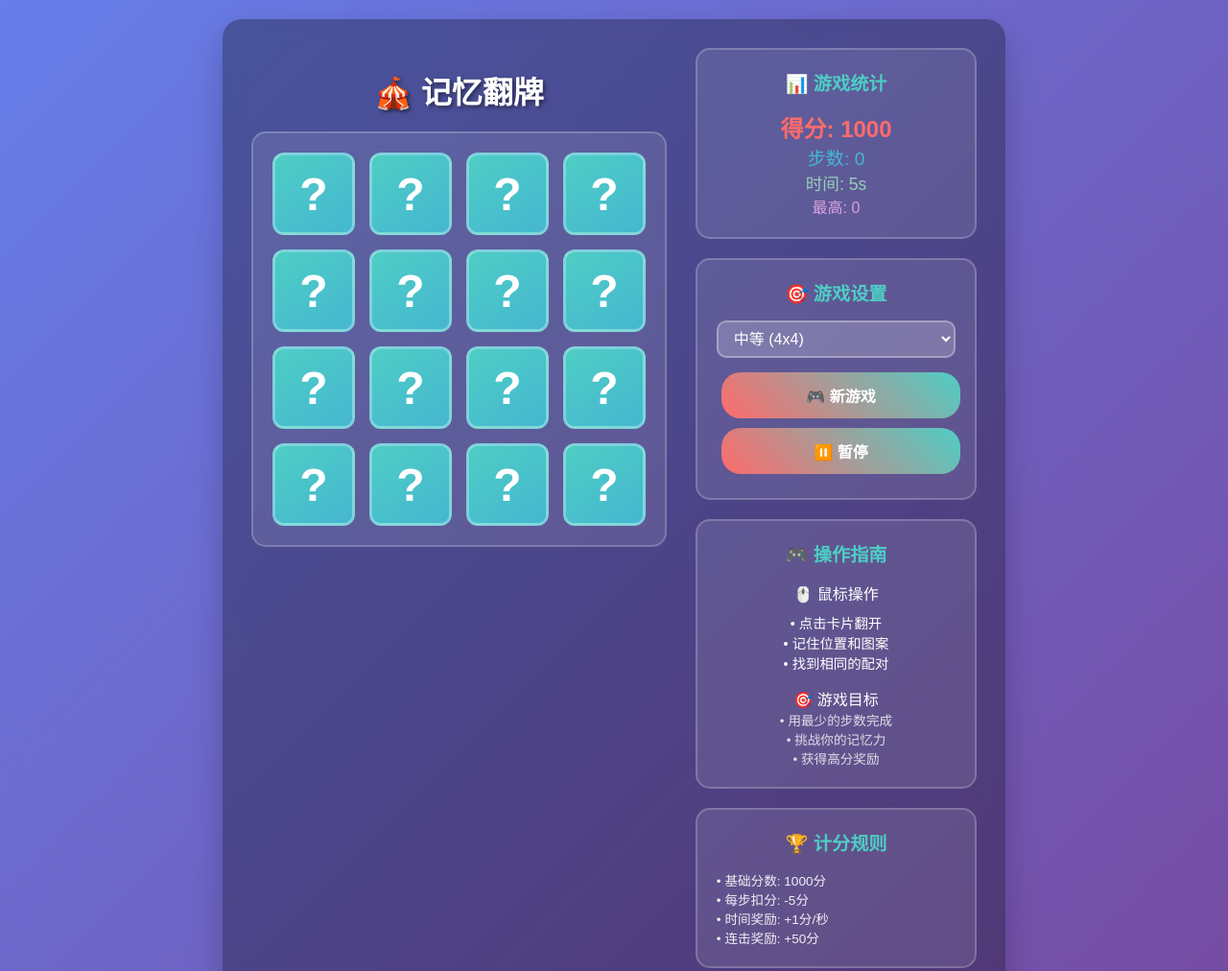
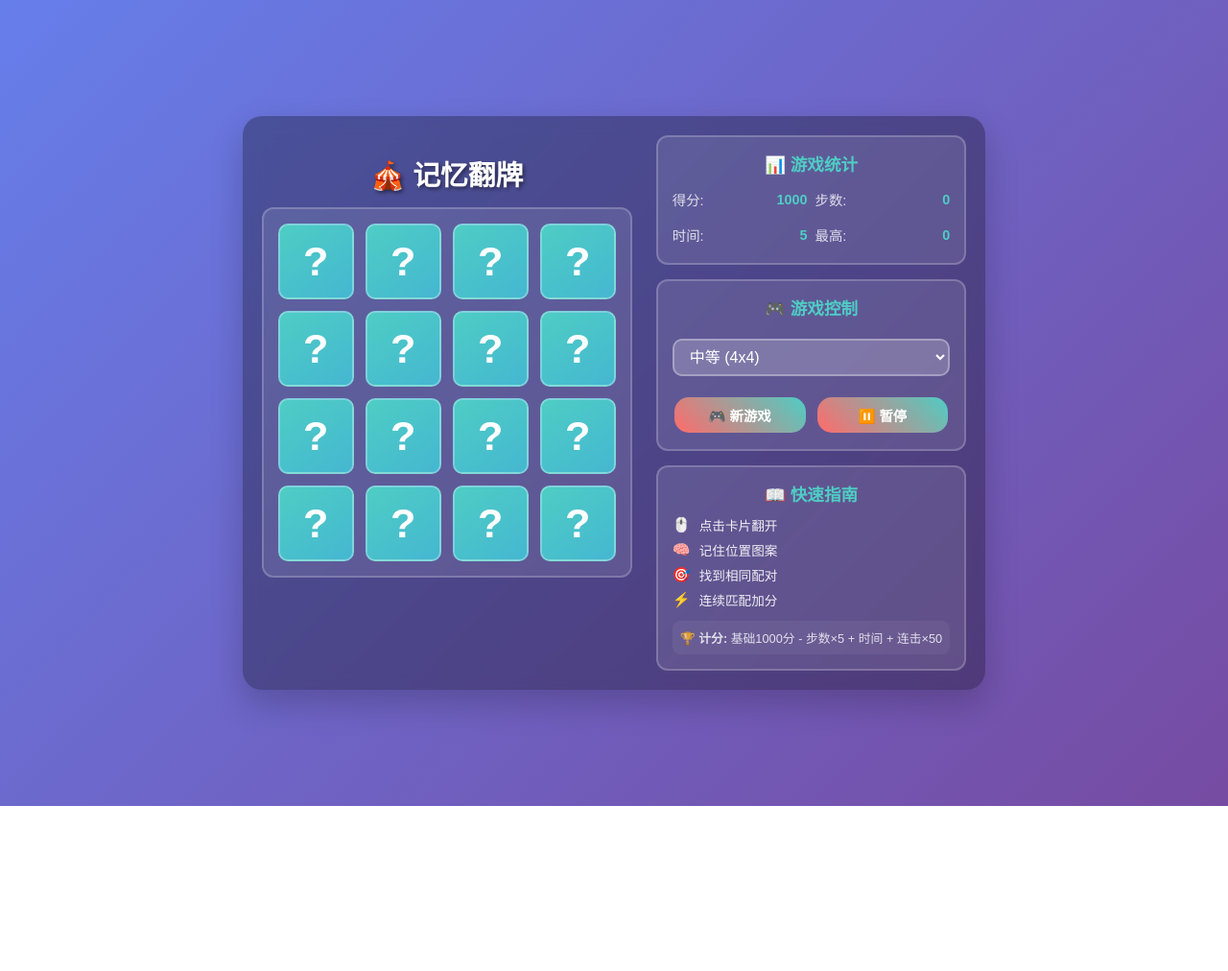
Before and after one commit to zhiweilu/game, a plain HTML site: page games/memory.html in a window 1280 px wide. Shown: the top 1012 px of the page at 96% size. After the commit the page ends 840 px from the top, so only its background shows below. Drawn offline with Linux system fonts and the light colour scheme.

Commit message:
优化记忆翻牌游戏界面布局，实现单屏显示
- 将右侧面板从4个info-box精简为3个紧凑布局
- 重新组织内容：游戏统计、游戏控制、快速指南
- 减少内边距和间距，优化空间利用率
- 添加紧凑的网格布局和统计显示
- 改进按钮样式，支持灵活布局
- 调整游戏容器最大高度为95vh，确保一屏显示
- 优化卡片网格和尺寸，减少占用空间
- 保持所有功能完整的同时提升空间效率

```diff
--- a/games/memory.html
+++ b/games/memory.html
@@ -19,12 +19,14 @@
 
         .game-container {
             display: flex;
-            gap: 30px;
+            gap: 25px;
             background: rgba(0,0,0,0.3);
-            padding: 30px;
+            padding: 20px;
             border-radius: 20px;
             backdrop-filter: blur(10px);
             box-shadow: 0 15px 35px rgba(0,0,0,0.2);
+            max-height: 95vh;
+            max-width: 1200px;
         }
 
         .game-board {
@@ -33,8 +35,8 @@
 
         .game-title {
             text-align: center;
-            margin-bottom: 20px;
-            font-size: 2em;
+            margin-bottom: 15px;
+            font-size: 1.8em;
             color: #fff;
             text-shadow: 2px 2px 4px rgba(0,0,0,0.5);
         }
@@ -42,25 +44,25 @@
         .memory-grid {
             display: grid;
             grid-template-columns: repeat(4, 1fr);
-            gap: 15px;
-            padding: 20px;
+            gap: 12px;
+            padding: 15px;
             background: rgba(255,255,255,0.1);
-            border-radius: 15px;
+            border-radius: 12px;
             border: 2px solid rgba(255,255,255,0.2);
         }
 
         .memory-card {
-            width: 80px;
-            height: 80px;
+            width: 75px;
+            height: 75px;
             background: linear-gradient(145deg, #4ecdc4, #45b7d1);
-            border-radius: 12px;
+            border-radius: 10px;
             display: flex;
             align-items: center;
             justify-content: center;
-            font-size: 2em;
+            font-size: 1.8em;
             cursor: pointer;
             transition: all 0.3s ease;
-            border: 3px solid rgba(255,255,255,0.3);
+            border: 2px solid rgba(255,255,255,0.3);
             position: relative;
             transform-style: preserve-3d;
         }
@@ -115,22 +117,24 @@
         .side-panel {
             display: flex;
             flex-direction: column;
-            gap: 20px;
-            min-width: 250px;
+            gap: 15px;
+            min-width: 280px;
+            max-height: 600px;
+            overflow-y: auto;
         }
 
         .info-box {
             background: rgba(255,255,255,0.1);
-            padding: 20px;
-            border-radius: 15px;
+            padding: 15px;
+            border-radius: 12px;
             border: 2px solid rgba(255,255,255,0.2);
             text-align: center;
         }
 
         .info-box h3 {
-            margin: 0 0 15px 0;
+            margin: 0 0 10px 0;
             color: #4ecdc4;
-            font-size: 1.2em;
+            font-size: 1.1em;
         }
 
         .score {
@@ -154,17 +158,97 @@
             color: #dda0dd;
         }
 
+        /* 紧凑统计样式 */
+        .compact-stats {
+            display: grid;
+            grid-template-columns: 1fr 1fr;
+            gap: 8px;
+            text-align: left;
+        }
+
+        .stat-item {
+            display: flex;
+            justify-content: space-between;
+            align-items: center;
+            padding: 4px 0;
+            font-size: 0.9em;
+        }
+
+        .stat-label {
+            color: rgba(255,255,255,0.8);
+        }
+
+        .stat-value {
+            font-weight: bold;
+            color: #4ecdc4;
+        }
+
+        /* 游戏控制样式 */
+        .game-controls {
+            display: flex;
+            flex-direction: column;
+            gap: 10px;
+        }
+
+        .control-buttons {
+            display: flex;
+            gap: 8px;
+        }
+
+        .control-buttons .game-btn {
+            flex: 1;
+            padding: 8px 12px;
+            font-size: 0.9em;
+        }
+
+        /* 快速指南样式 */
+        .quick-guide {
+            display: flex;
+            flex-direction: column;
+            gap: 6px;
+            margin-bottom: 12px;
+        }
+
+        .guide-row {
+            display: flex;
+            align-items: center;
+            gap: 8px;
+            font-size: 0.85em;
+            text-align: left;
+        }
+
+        .guide-icon {
+            font-size: 1.1em;
+            min-width: 20px;
+        }
+
+        .guide-text {
+            color: rgba(255,255,255,0.9);
+        }
+
+        .scoring-compact {
+            font-size: 0.8em;
+            color: rgba(255,255,255,0.8);
+            padding: 8px;
+            background: rgba(255,255,255,0.05);
+            border-radius: 8px;
+            text-align: center;
+        }
+
         .game-btn {
             background: linear-gradient(45deg, #ff6b6b, #4ecdc4);
             color: white;
             border: none;
-            padding: 12px 24px;
-            border-radius: 20px;
+            padding: 10px 16px;
+            border-radius: 15px;
             cursor: pointer;
-            font-size: 1em;
+            font-size: 0.9em;
             font-weight: bold;
             transition: all 0.3s ease;
-            margin: 5px;
+            margin: 2px;
+        }
+
+        .game-btn.full-width {
             width: 100%;
         }
 
@@ -309,14 +393,29 @@
         <div class="side-panel">
             <div class="info-box">
                 <h3>📊 游戏统计</h3>
-                <div class="score">得分: <span id="score">0</span></div>
-                <div class="moves">步数: <span id="moves">0</span></div>
-                <div class="time">时间: <span id="time">0</span>s</div>
-                <div class="high-score">最高: <span id="highScore">0</span></div>
+                <div class="compact-stats">
+                    <div class="stat-item">
+                        <span class="stat-label">得分:</span>
+                        <span class="stat-value" id="score">0</span>
+                    </div>
+                    <div class="stat-item">
+                        <span class="stat-label">步数:</span>
+                        <span class="stat-value" id="moves">0</span>
+                    </div>
+                    <div class="stat-item">
+                        <span class="stat-label">时间:</span>
+                        <span class="stat-value" id="time">0s</span>
+                    </div>
+                    <div class="stat-item">
+                        <span class="stat-label">最高:</span>
+                        <span class="stat-value" id="highScore">0</span>
+                    </div>
+                </div>
             </div>
 
             <div class="info-box">
-                <h3>🎯 游戏设置</h3>
+                <h3>🎮 游戏控制</h3>
+                <div class="game-controls">
                     <div class="difficulty-select">
                         <select id="difficulty" onchange="changeDifficulty()">
                             <option value="easy">简单 (4x3)</option>
@@ -324,37 +423,35 @@
                             <option value="hard">困难 (6x4)</option>
                         </select>
                     </div>
+                    <div class="control-buttons">
                         <button class="game-btn" onclick="startNewGame()">🎮 新游戏</button>
                         <button class="game-btn" onclick="pauseGame()">⏸️ 暂停</button>
-            </div>
-
-            <div class="info-box">
-                <h3>🎮 操作指南</h3>
-                <div class="control-group">
-                    <div class="control-title">🖱️ 鼠标操作</div>
-                    <div style="font-size: 0.9em; margin-top: 8px;">
-                        <div>• 点击卡片翻开</div>
-                        <div>• 记住位置和图案</div>
-                        <div>• 找到相同的配对</div>
-                    </div>
-                </div>
-                <div class="control-group" style="margin-top: 15px;">
-                    <div class="control-title">🎯 游戏目标</div>
-                    <div style="font-size: 0.85em; color: rgba(255,255,255,0.8);">
-                        <div>• 用最少的步数完成</div>
-                        <div>• 挑战你的记忆力</div>
-                        <div>• 获得高分奖励</div>
                     </div>
                 </div>
             </div>
 
             <div class="info-box">
-                <h3>🏆 计分规则</h3>
-                <div style="font-size: 0.85em; text-align: left; color: rgba(255,255,255,0.9);">
-                    <div>• 基础分数: 1000分</div>
-                    <div>• 每步扣分: -5分</div>
-                    <div>• 时间奖励: +1分/秒</div>
-                    <div>• 连击奖励: +50分</div>
+                <h3>📖 快速指南</h3>
+                <div class="quick-guide">
+                    <div class="guide-row">
+                        <span class="guide-icon">🖱️</span>
+                        <span class="guide-text">点击卡片翻开</span>
+                    </div>
+                    <div class="guide-row">
+                        <span class="guide-icon">🧠</span>
+                        <span class="guide-text">记住位置图案</span>
+                    </div>
+                    <div class="guide-row">
+                        <span class="guide-icon">🎯</span>
+                        <span class="guide-text">找到相同配对</span>
+                    </div>
+                    <div class="guide-row">
+                        <span class="guide-icon">⚡</span>
+                        <span class="guide-text">连续匹配加分</span>
+                    </div>
+                </div>
+                <div class="scoring-compact">
+                    <strong>🏆 计分:</strong> 基础1000分 - 步数×5 + 时间 + 连击×50
                 </div>
             </div>
         </div>
```
Lines whose indentation alone changed are shown as unchanged.
